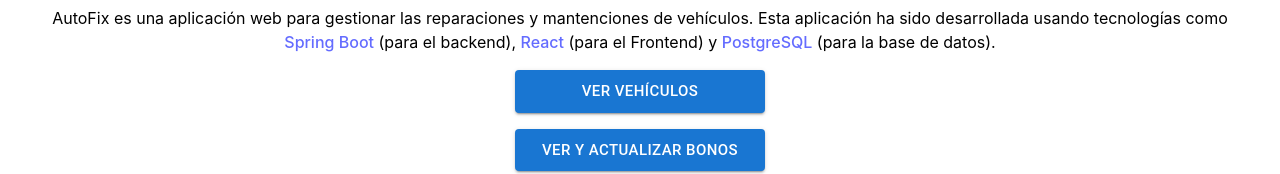
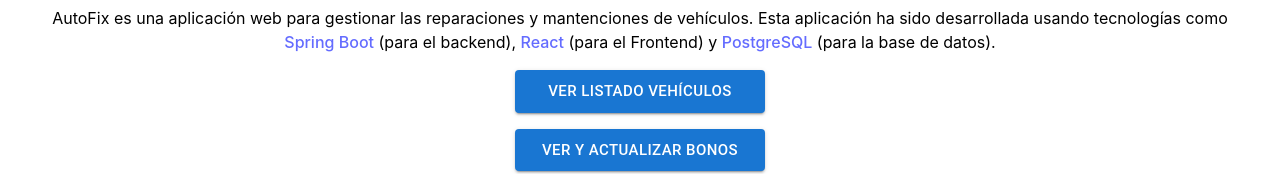
Before and after one commit to JaimeRiquelme/Tingeso_Entrega_1, a React (Vite) app in the folder landing/AutoFixFront/: page /home in a window 1280 px wide. Shown: the part 207-381 px from the top of the page. Built offline with nearby package versions, Linux system fonts and the light colour scheme.

Commit message:
Update FrontV2

```diff
--- a/landing/AutoFixFront/src/components/Home.jsx
+++ b/landing/AutoFixFront/src/components/Home.jsx
@@ -19,7 +19,7 @@
       </p>
       <Stack direction="column" spacing={2} alignItems={'center'}>
         <Button variant="contained" size="large"  onClick={() => navigate("/vehicles/List")} style={{ width: 250 }}>
-          Ver vehículos
+          Ver Listado vehículos
         </Button>
         <Button variant="contained" size="large" onClick={() => navigate("/bonuses/add")} style={{ width: 250 }}>
           Ver y Actualizar Bonos
```
